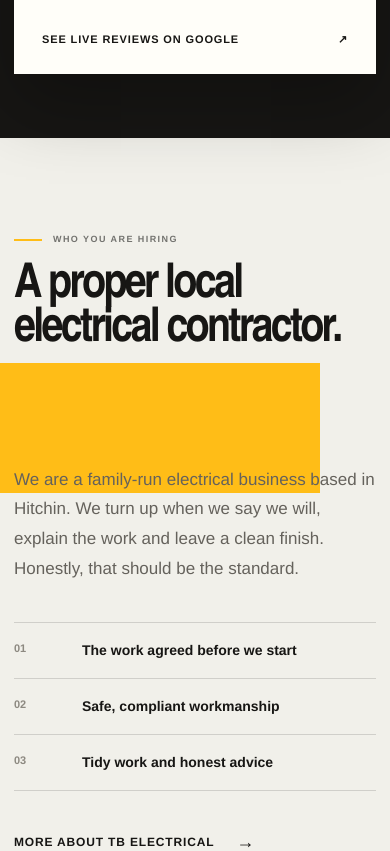
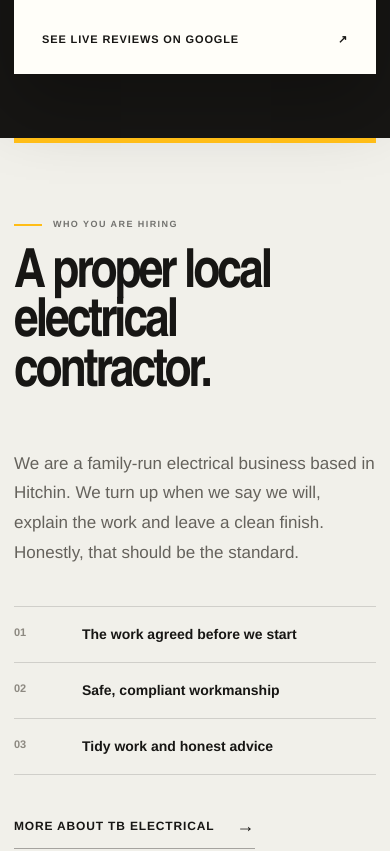
Before and after one commit to tbelectrical/ChatGPTWebsite, a Next.js app: page / in a window 390 px wide. Shown: the part 10960-11811 px from the top of the page. Built offline with nearby package versions, Linux system fonts and the light colour scheme; grey boxes are pictures that could not be loaded.

Commit message:
Reflow the homepage about section without a photo

```diff
--- a/app/globals.css
+++ b/app/globals.css
@@ -169,10 +169,7 @@ html[data-home-variant="split"] .split-only { display: block; }
 .google-card iframe { width: 100%; height: 330px; border: 0; filter: grayscale(1) contrast(.92); }
 .google-card > a { display: flex; justify-content: space-between; padding: 20px 10px 8px; font-size: 11px; font-weight: 800; text-transform: uppercase; letter-spacing: .08em; }
 
-.about-section { display: grid; grid-template-columns: .85fr 1.15fr; gap: 100px; align-items: center; }
-.about-photo { height: 650px; position: relative; }
-.about-photo::before { content: ""; position: absolute; width: 110px; height: 110px; left: -22px; top: -22px; background: var(--yellow); }
-.about-photo img { position: relative; width: 100%; height: 100%; object-fit: cover; }
+.about-section { display: grid; grid-template-columns: .85fr 1.15fr; gap: 100px; align-items: start; }
 .about-copy > p:not(.eyebrow) { max-width: 630px; color: #65625c; font-size: 17px; line-height: 1.75; }
 .about-values { margin: 38px 0; border-top: 1px solid var(--line); }
 .about-values div { display: grid; grid-template-columns: 50px 1fr; gap: 18px; padding: 17px 0; border-bottom: 1px solid var(--line); }
@@ -406,7 +403,6 @@ html[data-home-variant="split"] .split-only { display: block; }
   .project-card, .project-card.project-wide, .project-card.project-tall { grid-column: span 1; grid-row: span 1; }
   .reviews-copy blockquote { margin-top: 40px; }
   .google-card { transform: none; }
-  .about-photo { height: 560px; }
   .quote-copy { position: static; }
   .footer-top { grid-template-columns: 1fr; }
   .sector-detail:nth-of-type(even) .sector-detail-image { order: initial; }
@@ -448,7 +444,6 @@ html[data-home-variant="split"] .split-only { display: block; }
   .ev-copy h2 { font-size: 58px; }
   .project-grid { grid-template-columns: 1fr; grid-auto-rows: 330px; }
   .google-card iframe { height: 280px; }
-  .about-photo { height: 460px; }
   .contact-form { padding: 25px 20px; }
   .form-heading { align-items: flex-start; flex-direction: column; }
   .form-grid { grid-template-columns: 1fr; }
@@ -721,8 +716,6 @@ html[data-home-variant="split"] .split-only { display: block; }
 .home-main .project-grid { gap: 10px; transform: rotate(.35deg); }
 .home-main .project-card:nth-child(2) { transform: translateY(55px); }
 .home-main .project-card:nth-child(4) { transform: translateY(-35px); }
-.home-main .about-photo { border-radius: 180px 0 0; overflow: hidden; }
-.home-main .about-photo::before { display: none; }
 .home-main .quote-section { position: relative; border-radius: 100px 100px 0 0; }
 
 @media (max-width: 1050px) {
@@ -961,23 +954,11 @@ html[data-home-variant="split"] .split-only { display: block; }
   position: relative;
   grid-template-columns: 1.03fr .97fr;
   gap: clamp(70px,9vw,145px);
-  padding-block: 175px;
+  padding-block: 135px;
+  border-top: 5px solid var(--yellow);
 }
-.home-main .about-section::before {
-  content: "";
-  position: absolute;
-  z-index: 0;
-  left: calc((100vw - 100%) / -2);
-  top: 305px;
-  width: 42vw;
-  height: 175px;
-  background: var(--yellow);
-}
-.about-visual { position: relative; z-index: 1; }
-.home-main .about-photo { height: 690px; border-radius: 0 185px 0 0; }
-.home-main .about-photo img { object-position: 60% 50%; }
-.home-main .about-copy { position: relative; z-index: 2; }
-.home-main .about-copy h2 { font-size: clamp(54px,5.7vw,86px); }
+.home-main .about-heading h2 { font-size: clamp(54px,5.7vw,86px); }
+.home-main .about-copy { padding-top: 47px; }
 .about-credentials { display: flex; flex-wrap: wrap; gap: 8px 20px; margin: 35px 0 10px; padding-block: 20px; border-block: 1px solid var(--line); }
 .about-credentials span { position: relative; padding-left: 16px; font-size: 10px; font-weight: 850; letter-spacing: .07em; text-transform: uppercase; }
 .about-credentials span::before { content: ""; position: absolute; left: 0; top: 4px; width: 7px; aspect-ratio: 1; border-radius: 50%; background: var(--yellow); }
@@ -1018,9 +999,8 @@ html[data-home-variant="split"] .split-only { display: block; }
   .home-main .project-card.project-tall { border-radius: 0; }
   .home-main .project-card:nth-child(4) { transform: none; }
   .project-footnote { justify-content: flex-start; margin-top: 55px; }
-  .home-main .about-section { grid-template-columns: 1fr; padding-block: 120px; }
-  .home-main .about-section::before { top: 260px; width: 70vw; }
-  .home-main .about-photo { height: 600px; }
+  .home-main .about-section { grid-template-columns: 1fr; gap: 32px; padding-block: 95px; }
+  .home-main .about-copy { padding-top: 0; }
   .credential-banner-inner { grid-template-columns: 1fr; gap: 24px; padding-block: 42px; }
   .credential-banner-inner > p strong { max-width: none; }
 }
@@ -1044,9 +1024,7 @@ html[data-home-variant="split"] .split-only { display: block; }
   .home-main .project-card:first-child { border-radius: 0; }
   .project-footnote { flex-wrap: wrap; gap: 10px; }
   .project-footnote i { width: 18px; }
-  .home-main .about-section { padding-block: 95px; gap: 85px; }
-  .home-main .about-section::before { top: 225px; width: 82vw; height: 130px; }
-  .home-main .about-photo { height: 500px; border-radius: 0 110px 0 0; }
+  .home-main .about-section { padding-block: 75px; gap: 24px; }
   .about-credentials { gap: 12px; }
   .logo-credentials { grid-template-columns: 1fr; }
   .logo-credentials .credential-logo { min-height: 110px; }
```
